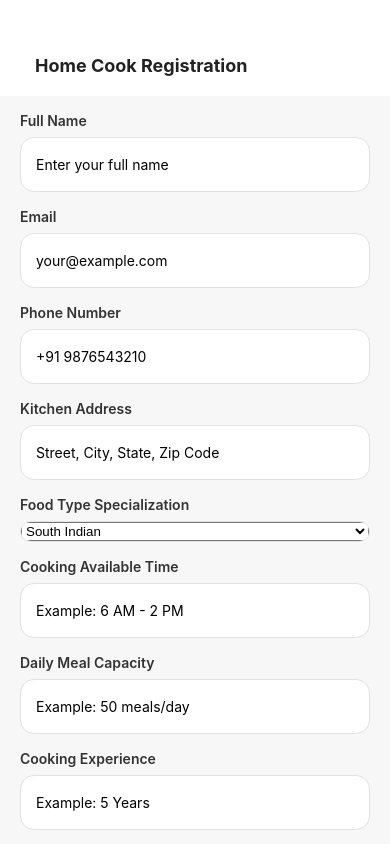
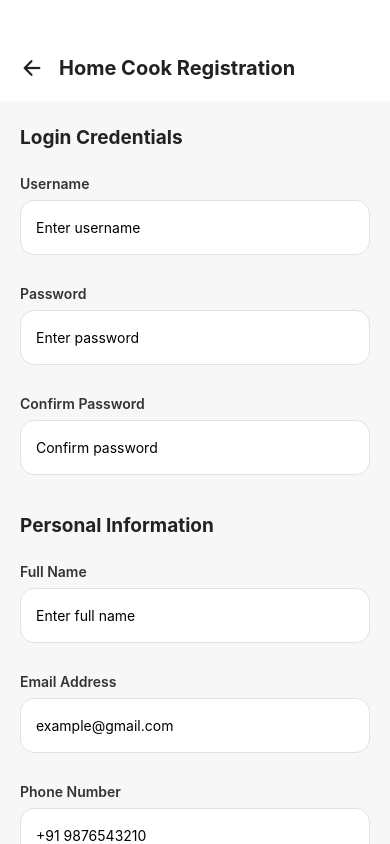
Before and after one commit to rubi-15/GastroPulse, a React Native app: screen /CookSignup in a window 390 px wide. Built offline with nearby package versions, Linux system fonts and the light colour scheme.

Commit message:
CookSignupScreen.js

```diff
--- a/source/common/CookSignupScreen.js
+++ b/source/common/CookSignupScreen.js
@@ -1,4 +1,10 @@
+// ======================================================
+// FILE: source/cook/HomeCookRegister.js
+// FULLY UPDATED REAL-TIME VERSION
+// ======================================================
+
 import React, { useState } from 'react';
+
 import {
   View,
   Text,
@@ -9,143 +15,226 @@ import {
   Alert,
 } from 'react-native';
 
+import AsyncStorage from '@react-native-async-storage/async-storage';
+
 import { Picker } from '@react-native-picker/picker';
+
 import * as DocumentPicker from 'expo-document-picker';
+
 import { Ionicons } from '@expo/vector-icons';
 
-export default function HomeCookRegister() {
-  const [fullName, setFullName] = useState('');
-  const [email, setEmail] = useState('');
-  const [phone, setPhone] = useState('');
-  const [address, setAddress] = useState('');
-  const [foodType, setFoodType] = useState('South Indian');
+export default function HomeCookRegister({
+  navigation,
+}) {
 
-  const [documentName, setDocumentName] = useState('');
-  const [startupProof, setStartupProof] = useState('');
-  const [kitchenPhoto, setKitchenPhoto] = useState('');
+  // ======================================================
+  // LOGIN DETAILS
+  // ======================================================
 
-  const [availableTime, setAvailableTime] = useState('');
-  const [mealCapacity, setMealCapacity] = useState('');
-  const [experience, setExperience] = useState('');
-  const [foodDescription, setFoodDescription] = useState('');
-  const [deliveryAvailable, setDeliveryAvailable] =
-    useState('Yes');
+  const [username, setUsername] =
+    useState('');
 
-  const [bankAccountName, setBankAccountName] =
+  const [password, setPassword] =
     useState('');
-  const [bankAccountNumber, setBankAccountNumber] =
+
+  const [confirmPassword, setConfirmPassword] =
     useState('');
-  const [bankName, setBankName] = useState('');
-  const [ifscCode, setIfscCode] = useState('');
 
-  const [hygieneChecked, setHygieneChecked] =
-    useState(false);
+  // ======================================================
+  // BASIC DETAILS
+  // ======================================================
 
-  // -----------------------------
-  // ID Proof Upload
-  // -----------------------------
+  const [fullName, setFullName] =
+    useState('');
+
+  const [email, setEmail] =
+    useState('');
+
+  const [phone, setPhone] =
+    useState('');
+
+  const [address, setAddress] =
+    useState('');
+
+  const [foodType, setFoodType] =
+    useState('South Indian');
+
+  // ======================================================
+  // FILES
+  // ======================================================
+
+  const [documentName, setDocumentName] =
+    useState('');
+
+  const [startupProof, setStartupProof] =
+    useState('');
+
+  const [kitchenPhoto, setKitchenPhoto] =
+    useState('');
+
+  // ======================================================
+  // COOK DETAILS
+  // ======================================================
+
+  const [availableTime, setAvailableTime] =
+    useState('');
+
+  const [mealCapacity, setMealCapacity] =
+    useState('');
+
+  const [experience, setExperience] =
+    useState('');
+
+  const [foodDescription, setFoodDescription] =
+    useState('');
+
+  const [
+    deliveryAvailable,
+    setDeliveryAvailable,
+  ] = useState('Yes');
+
+  // ======================================================
+  // BANK DETAILS
+  // ======================================================
+
+  const [
+    bankAccountName,
+    setBankAccountName,
+  ] = useState('');
+
+  const [
+    bankAccountNumber,
+    setBankAccountNumber,
+  ] = useState('');
+
+  const [bankName, setBankName] =
+    useState('');
+
+  const [ifscCode, setIfscCode] =
+    useState('');
+
+  // ======================================================
+  // HYGIENE
+  // ======================================================
+
+  const [
+    hygieneChecked,
+    setHygieneChecked,
+  ] = useState(false);
+
+  // ======================================================
+  // PICK DOCUMENT
+  // ======================================================
+
   const pickDocument = async () => {
-    try {
+
     const result =
       await DocumentPicker.getDocumentAsync({
         type: '*/*',
-          copyToCacheDirectory: true,
       });
 
     if (!result.canceled) {
-        setDocumentName(result.assets[0].name);
-      }
-    } catch (error) {
-      Alert.alert(
-        'Error',
-        'Unable to upload ID proof'
+
+      setDocumentName(
+        result.assets[0].name
       );
+
     }
   };
 
-  // -----------------------------
-  // StartupTN Proof Upload
-  // -----------------------------
+  // ======================================================
+  // PICK STARTUP PROOF
+  // ======================================================
+
   const pickStartupProof = async () => {
-    try {
+
     const result =
       await DocumentPicker.getDocumentAsync({
         type: '*/*',
-          copyToCacheDirectory: true,
       });
 
     if (!result.canceled) {
-        setStartupProof(result.assets[0].name);
-      }
-    } catch (error) {
-      Alert.alert(
-        'Error',
-        'Unable to upload StartupTN proof'
+
+      setStartupProof(
+        result.assets[0].name
       );
+
     }
   };
 
-  // -----------------------------
-  // Kitchen Photo Upload
-  // -----------------------------
+  // ======================================================
+  // PICK KITCHEN PHOTO
+  // ======================================================
+
   const pickKitchenPhoto = async () => {
-    try {
+
     const result =
       await DocumentPicker.getDocumentAsync({
         type: 'image/*',
-          copyToCacheDirectory: true,
       });
 
     if (!result.canceled) {
-        setKitchenPhoto(result.assets[0].name);
-      }
-    } catch (error) {
-      Alert.alert(
-        'Error',
-        'Unable to upload kitchen photo'
+
+      setKitchenPhoto(
+        result.assets[0].name
       );
+
     }
   };
 
-  // -----------------------------
-  // Submit
-  // -----------------------------
-  const handleSubmit = () => {
+  // ======================================================
+  // SUBMIT
+  // ======================================================
+
+  const handleSubmit = async () => {
+
+    // VALIDATION
+
     if (
+      !username ||
+      !password ||
+      !confirmPassword ||
       !fullName ||
       !email ||
       !phone ||
-      !address ||
-      !availableTime ||
-      !mealCapacity ||
-      !experience ||
-      !foodDescription ||
-      !bankAccountName ||
-      !bankAccountNumber ||
-      !bankName ||
-      !ifscCode
+      !address
     ) {
+
       Alert.alert(
-        'Validation',
+        'Validation Error',
         'Please fill all required fields'
       );
+
+      return;
+    }
+
+    if (password !== confirmPassword) {
+
+      Alert.alert(
+        'Password Error',
+        'Passwords do not match'
+      );
+
       return;
     }
 
     if (!hygieneChecked) {
+
       Alert.alert(
-        'Confirmation Required',
-        'Please confirm hygiene declaration'
+        'Declaration Required',
+        'Please accept hygiene declaration'
       );
+
       return;
     }
 
-    Alert.alert(
-      'Success',
-      'Home Cook Registration Successful'
-    );
+    // ======================================================
+    // SAVE USER DATA GLOBALLY
+    // ======================================================
 
-    console.log({
+    const cookData = {
+      username,
+      password,
       fullName,
       email,
       phone,
@@ -156,54 +245,169 @@ export default function HomeCookRegister() {
       experience,
       foodDescription,
       deliveryAvailable,
-      documentName,
-      startupProof,
-      kitchenPhoto,
       bankAccountName,
       bankAccountNumber,
       bankName,
       ifscCode,
-    });
+      documentName,
+      startupProof,
+      kitchenPhoto,
+      role: 'cook',
     };
 
+    try {
+
+      // SAVE FULL COOK DATA
+
+      await AsyncStorage.setItem(
+        'cookData',
+        JSON.stringify(cookData)
+      );
+
+      // SAVE CURRENT USER
+
+      await AsyncStorage.setItem(
+        'currentUser',
+        JSON.stringify(cookData)
+      );
+
+      Alert.alert(
+        'Registration Successful',
+        `Welcome Chef ${fullName}`,
+        [
+          {
+            text: 'Continue',
+
+            onPress: () =>
+
+              navigation.replace(
+                'CookHome'
+              ),
+          },
+        ]
+      );
+
+    } catch (error) {
+
+      Alert.alert(
+        'Error',
+        'Something went wrong'
+      );
+
+    }
+  };
+
+  // ======================================================
+  // UI
+  // ======================================================
+
   return (
+
     <ScrollView
       style={styles.container}
       showsVerticalScrollIndicator={false}
     >
-      {/* Header */}
+
+      {/* HEADER */}
+
       <View style={styles.headerContainer}>
 
+        <TouchableOpacity
+          onPress={() =>
+            navigation.goBack()
+          }
+        >
+
+          <Ionicons
+            name="arrow-back"
+            size={24}
+            color="#222"
+          />
+
+        </TouchableOpacity>
 
         <Text style={styles.headerTitle}>
           Home Cook Registration
         </Text>
+
       </View>
 
-      {/* Form */}
+      {/* FORM */}
+
       <View style={styles.formContainer}>
-        {/* Full Name */}
-        <Text style={styles.label}>Full Name</Text>
+
+        {/* LOGIN DETAILS */}
+
+        <Text style={styles.sectionTitle}>
+          Login Credentials
+        </Text>
+
+        <Text style={styles.label}>
+          Username
+        </Text>
 
         <TextInput
-          placeholder="Enter your full name"
+          placeholder="Enter username"
+          style={styles.input}
+          value={username}
+          onChangeText={setUsername}
+        />
+
+        <Text style={styles.label}>
+          Password
+        </Text>
+
+        <TextInput
+          placeholder="Enter password"
+          secureTextEntry
+          style={styles.input}
+          value={password}
+          onChangeText={setPassword}
+        />
+
+        <Text style={styles.label}>
+          Confirm Password
+        </Text>
+
+        <TextInput
+          placeholder="Confirm password"
+          secureTextEntry
+          style={styles.input}
+          value={confirmPassword}
+          onChangeText={
+            setConfirmPassword
+          }
+        />
+
+        {/* PERSONAL DETAILS */}
+
+        <Text style={styles.sectionTitle}>
+          Personal Information
+        </Text>
+
+        <Text style={styles.label}>
+          Full Name
+        </Text>
+
+        <TextInput
+          placeholder="Enter full name"
           style={styles.input}
           value={fullName}
           onChangeText={setFullName}
         />
 
-        {/* Email */}
-        <Text style={styles.label}>Email</Text>
+        <Text style={styles.label}>
+          Email Address
+        </Text>
 
         <TextInput
-          placeholder="your@example.com"
+          placeholder="example@gmail.com"
           style={styles.input}
           keyboardType="email-address"
           value={email}
           onChangeText={setEmail}
         />
 
-        {/* Phone */}
         <Text style={styles.label}>
           Phone Number
         </Text>
@@ -216,30 +420,32 @@ export default function HomeCookRegister() {
           onChangeText={setPhone}
         />
 
-        {/* Address */}
         <Text style={styles.label}>
           Kitchen Address
         </Text>
 
         <TextInput
-          placeholder="Street, City, State, Zip Code"
+          placeholder="Street, Area, City"
           style={styles.input}
           value={address}
           onChangeText={setAddress}
         />
 
-        {/* Food Type */}
+        {/* FOOD TYPE */}
+
         <Text style={styles.label}>
-          Food Type Specialization
+          Food Specialization
         </Text>
 
         <View style={styles.pickerContainer}>
+
           <Picker
             selectedValue={foodType}
             onValueChange={(itemValue) =>
               setFoodType(itemValue)
             }
           >
+
             <Picker.Item
               label="South Indian"
               value="South Indian"
@@ -269,225 +475,236 @@ export default function HomeCookRegister() {
               label="Healthy Diet Food"
               value="Healthy Diet Food"
             />
+
           </Picker>
+
         </View>
 
-        {/* Cooking Time */}
+        {/* AVAILABLE TIME */}
+
         <Text style={styles.label}>
-          Cooking Available Time
+          Available Cooking Time
         </Text>
 
         <TextInput
-          placeholder="Example: 6 AM - 2 PM"
+          placeholder="6 AM - 2 PM"
           style={styles.input}
           value={availableTime}
           onChangeText={setAvailableTime}
         />
 
-        {/* Meal Capacity */}
+        {/* MEAL CAPACITY */}
+
         <Text style={styles.label}>
           Daily Meal Capacity
         </Text>
 
         <TextInput
-          placeholder="Example: 50 meals/day"
+          placeholder="50 meals/day"
           style={styles.input}
           value={mealCapacity}
           onChangeText={setMealCapacity}
         />
 
-        {/* Experience */}
+        {/* EXPERIENCE */}
+
         <Text style={styles.label}>
           Cooking Experience
         </Text>
 
         <TextInput
-          placeholder="Example: 5 Years"
+          placeholder="5 Years"
           style={styles.input}
           value={experience}
           onChangeText={setExperience}
         />
 
-        {/* Food Description */}
+        {/* DESCRIPTION */}
+
         <Text style={styles.label}>
-          Special Food Description
+          Signature Dishes
         </Text>
 
         <TextInput
-          placeholder="Describe your signature dishes"
+          placeholder="Describe your dishes"
+          multiline
+          value={foodDescription}
+          onChangeText={
+            setFoodDescription
+          }
           style={[
             styles.input,
-            {
-              height: 100,
-              textAlignVertical: 'top',
-              paddingTop: 15,
-            },
+            styles.textArea,
           ]}
-          multiline
-          value={foodDescription}
-          onChangeText={setFoodDescription}
         />
 
-        {/* Delivery Availability */}
+        {/* DELIVERY */}
+
         <Text style={styles.label}>
           Delivery Available
         </Text>
 
         <View style={styles.pickerContainer}>
+
           <Picker
-            selectedValue={deliveryAvailable}
+            selectedValue={
+              deliveryAvailable
+            }
             onValueChange={(itemValue) =>
-              setDeliveryAvailable(itemValue)
+              setDeliveryAvailable(
+                itemValue
+              )
             }
           >
-            <Picker.Item label="Yes" value="Yes" />
-            <Picker.Item label="No" value="No" />
+
+            <Picker.Item
+              label="Yes"
+              value="Yes"
+            />
+
+            <Picker.Item
+              label="No"
+              value="No"
+            />
+
           </Picker>
+
         </View>
 
-        {/* ID Proof */}
+        {/* ID PROOF */}
+
         <View style={styles.uploadCard}>
+
           <Text style={styles.uploadTitle}>
             Government ID Proof
-          </Text>
-
-          <Text style={styles.uploadDescription}>
-            Upload Aadhaar, Driving License,
-            Passport, or Voter ID for
-            verification.
           </Text>
 
           <TouchableOpacity
             style={styles.uploadButton}
             onPress={pickDocument}
           >
+
             <Ionicons
               name="cloud-upload-outline"
               size={20}
               color="#16b39a"
             />
 
-            <Text style={styles.uploadButtonText}>
-              {documentName
-                ? documentName
-                : 'Upload ID Proof'}
+            <Text style={styles.uploadText}>
+              {documentName ||
+                'Upload ID Proof'}
             </Text>
+
           </TouchableOpacity>
+
         </View>
 
-        {/* StartupTN Proof */}
+        {/* STARTUP */}
+
         <View style={styles.uploadCard}>
+
           <Text style={styles.uploadTitle}>
-            StartupTN Registration Proof
-          </Text>
-
-          <Text style={styles.uploadDescription}>
-            Upload StartupTN registration
-            certificate or startup verification
-            proof issued by Tamil Nadu Startup
-            Portal.
+            StartupTN Proof
           </Text>
 
           <TouchableOpacity
             style={styles.uploadButton}
             onPress={pickStartupProof}
           >
+
             <Ionicons
-              name="document-attach-outline"
+              name="document-outline"
               size={20}
               color="#16b39a"
             />
 
-            <Text style={styles.uploadButtonText}>
-              {startupProof
-                ? startupProof
-                : 'Upload StartupTN Proof'}
+            <Text style={styles.uploadText}>
+              {startupProof ||
+                'Upload Startup Proof'}
             </Text>
+
           </TouchableOpacity>
+
         </View>
 
-        {/* Kitchen Photo */}
+        {/* KITCHEN PHOTO */}
+
         <View style={styles.uploadCard}>
+
           <Text style={styles.uploadTitle}>
-            Kitchen Photo Proof
-          </Text>
-
-          <Text style={styles.uploadDescription}>
-            Upload kitchen photos for hygiene
-            and cooking quality verification.
+            Kitchen Photo
           </Text>
 
           <TouchableOpacity
             style={styles.uploadButton}
             onPress={pickKitchenPhoto}
           >
+
             <Ionicons
               name="camera-outline"
               size={20}
               color="#16b39a"
             />
 
-            <Text style={styles.uploadButtonText}>
-              {kitchenPhoto
-                ? kitchenPhoto
-                : 'Upload Kitchen Photo'}
+            <Text style={styles.uploadText}>
+              {kitchenPhoto ||
+                'Upload Kitchen Photo'}
             </Text>
+
           </TouchableOpacity>
+
         </View>
 
-        {/* Bank Details */}
+        {/* BANK DETAILS */}
+
         <Text style={styles.sectionTitle}>
           Bank Details
         </Text>
 
-        <Text style={styles.label}>
-          Bank Account Name
-        </Text>
+        <TextInput
+          placeholder="Account Holder Name"
+          style={styles.input}
+          value={bankAccountName}
+          onChangeText={
+            setBankAccountName
+          }
+        />
 
         <TextInput
-          placeholder="John Doe"
-          style={styles.input}
-          value={bankAccountName}
-          onChangeText={setBankAccountName}
-        />
-
-        <Text style={styles.label}>
-          Bank Account Number
-        </Text>
-
-        <TextInput
-          placeholder="1234567890"
+          placeholder="Account Number"
           style={styles.input}
           keyboardType="numeric"
           value={bankAccountNumber}
-          onChangeText={setBankAccountNumber}
+          onChangeText={
+            setBankAccountNumber
+          }
         />
 
-        <Text style={styles.label}>Bank Name</Text>
-
         <TextInput
-          placeholder="Example Bank"
+          placeholder="Bank Name"
           style={styles.input}
           value={bankName}
           onChangeText={setBankName}
         />
 
-        <Text style={styles.label}>IFSC Code</Text>
-
         <TextInput
-          placeholder="SBIN0001234"
+          placeholder="IFSC Code"
           style={styles.input}
           value={ifscCode}
           onChangeText={setIfscCode}
         />
 
-        {/* Hygiene Checkbox */}
+        {/* HYGIENE */}
+
         <TouchableOpacity
           style={styles.checkboxContainer}
           onPress={() =>
-            setHygieneChecked(!hygieneChecked)
+            setHygieneChecked(
+              !hygieneChecked
+            )
           }
         >
+
           <Ionicons
             name={
               hygieneChecked
@@ -499,37 +716,33 @@ export default function HomeCookRegister() {
           />
 
           <Text style={styles.checkboxText}>
-            I confirm that all food is prepared
-            in a clean, hygienic, and safe
-            cooking environment.
+            I confirm all meals are prepared
+            hygienically and safely.
           </Text>
+
         </TouchableOpacity>
 
-        {/* Info Box */}
-        <View style={styles.infoBox}>
-          <Text style={styles.infoText}>
-            Your personal and banking
-            information is securely encrypted
-            and used only for verification and
-            payment processing purposes.
-          </Text>
-        </View>
+        {/* SUBMIT */}
 
-        {/* Submit Button */}
         <TouchableOpacity
           style={styles.submitButton}
           onPress={handleSubmit}
         >
-          <Text style={styles.submitButtonText}>
-            Submit & Login
+
+          <Text style={styles.submitText}>
+            Register & Continue
           </Text>
+
         </TouchableOpacity>
+
       </View>
+
     </ScrollView>
   );
 }
 
 const styles = StyleSheet.create({
+
   container: {
     flex: 1,
     backgroundColor: '#F7F7F7',
@@ -538,14 +751,14 @@ const styles = StyleSheet.create({
   headerContainer: {
     flexDirection: 'row',
     alignItems: 'center',
-    paddingHorizontal: 20,
     paddingTop: 55,
     paddingBottom: 20,
+    paddingHorizontal: 20,
     backgroundColor: '#fff',
   },
 
   headerTitle: {
-    fontSize: 18,
+    fontSize: 20,
     fontWeight: '700',
     marginLeft: 15,
     color: '#222',
@@ -557,105 +770,92 @@ const styles = StyleSheet.create({
   },
 
   sectionTitle: {
-    fontSize: 18,
+    fontSize: 19,
     fontWeight: '700',
+    color: '#222',
     marginTop: 25,
     marginBottom: 10,
-    color: '#222',
   },
 
   label: {
     fontSize: 14,
     fontWeight: '600',
+    marginTop: 16,
     marginBottom: 8,
-    marginTop: 16,
     color: '#333',
   },
 
   input: {
     backgroundColor: '#fff',
+    borderRadius: 14,
     borderWidth: 1,
     borderColor: '#E2E2E2',
-    borderRadius: 14,
     paddingHorizontal: 15,
     height: 55,
     fontSize: 14,
     color: '#000',
+    marginBottom: 14,
+  },
+
+  textArea: {
+    height: 100,
+    textAlignVertical: 'top',
+    paddingTop: 15,
   },
 
   pickerContainer: {
     backgroundColor: '#fff',
+    borderRadius: 14,
     borderWidth: 1,
     borderColor: '#E2E2E2',
-    borderRadius: 14,
     overflow: 'hidden',
+    marginBottom: 10,
   },
 
   uploadCard: {
     backgroundColor: '#fff',
+    borderRadius: 16,
+    padding: 16,
+    marginTop: 20,
     borderWidth: 1,
     borderColor: '#E8E8E8',
-    borderRadius: 16,
-    padding: 15,
-    marginTop: 20,
   },
 
   uploadTitle: {
     fontSize: 15,
     fontWeight: '700',
     color: '#222',
-    marginBottom: 8,
-  },
-
-  uploadDescription: {
-    fontSize: 12,
-    color: '#777',
-    lineHeight: 18,
-    marginBottom: 15,
+    marginBottom: 10,
   },
 
   uploadButton: {
     borderWidth: 1,
-    borderColor: '#D8D8D8',
+    borderColor: '#DDD',
     borderRadius: 12,
-    paddingVertical: 12,
+    paddingVertical: 13,
     flexDirection: 'row',
+    justifyContent: 'center',
     alignItems: 'center',
-    justifyContent: 'center',
-    gap: 8,
   },
 
-  uploadButtonText: {
+  uploadText: {
+    marginLeft: 10,
     color: '#16b39a',
     fontWeight: '700',
-    fontSize: 13,
   },
 
   checkboxContainer: {
     flexDirection: 'row',
+    marginTop: 22,
     alignItems: 'flex-start',
-    marginTop: 20,
-    gap: 10,
   },
 
   checkboxText: {
     flex: 1,
+    marginLeft: 10,
+    color: '#555',
     fontSize: 13,
-    color: '#555',
     lineHeight: 20,
-  },
-
-  infoBox: {
-    backgroundColor: '#F2F2F2',
-    borderRadius: 14,
-    padding: 14,
-    marginTop: 20,
-  },
-
-  infoText: {
-    fontSize: 12,
-    lineHeight: 18,
-    color: '#666',
   },
 
   submitButton: {
@@ -665,12 +865,13 @@ const styles = StyleSheet.create({
     justifyContent: 'center',
     alignItems: 'center',
     marginTop: 30,
-    marginBottom: 20,
+    marginBottom: 30,
   },
 
-  submitButtonText: {
+  submitText: {
     color: '#fff',
     fontSize: 16,
     fontWeight: '700',
   },
+
 });
```
Lines whose indentation alone changed are shown as unchanged.
